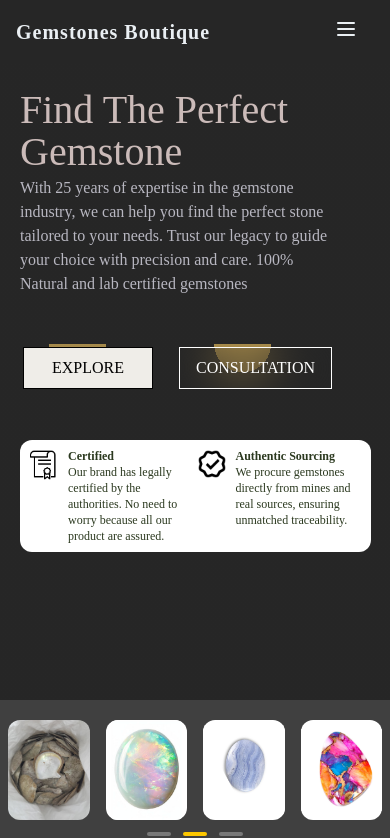
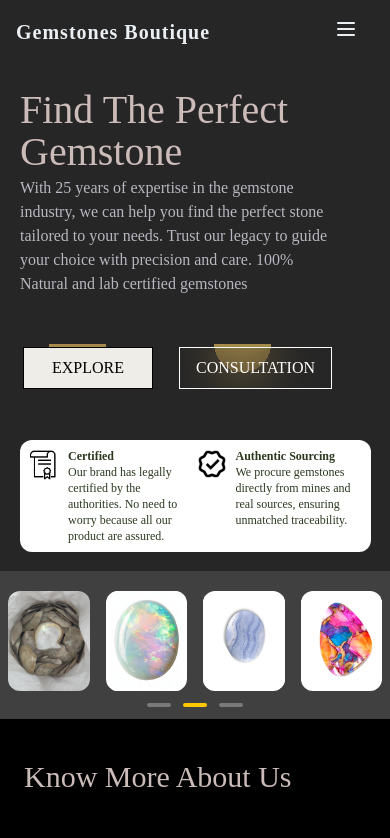
Before and after one commit to JatinMehta007/Freelance-project, a React (Vite) app: page / in a window 390 px wide. Shown: the top 838 px of the page. Built offline with nearby package versions, Linux system fonts and the light colour scheme; grey boxes are pictures that could not be loaded; a web font is replaced by a local one.

Commit message:
make responsive

```diff
--- a/src/pages/LandingPage.jsx
+++ b/src/pages/LandingPage.jsx
@@ -9,12 +9,12 @@ export const Landing = () => {
       <div
         id="Home"
         style={{ fontFamily: '"Times New Roman", Times, serif' }}
-        className="xl:h-screen md:h-[700px] lg:h-[750px] h-[700px] w-screen overflow-hidden flex-col  items-center  bg-gradient-to-r  from-neutral-800 via-neutral-800 to-neutral-800"
+        className="xl:h-screen sm:h-[600px] md:h-[700px] lg:h-[750px] pb-10 md:pb-0 h-full w-screen overflow-hidden flex-col  items-center  bg-gradient-to-r  from-neutral-800 via-neutral-800 to-neutral-800"
       >
         {/* Overlayed Text */}
         <div className="xl:grid xl:grid-cols-[40%_60%] ">
           <div className="">
-            <div className=" relative  w-[100%]  left-5 sm:left-10 lg:left-20 xl:left-24  z-30 top-20 md:top-32 text-[40px] md:text-7xl">
+            <div className=" relative  w-[100%]  left-5 sm:left-10 lg:left-20 xl:left-24  z-30 top-20 md:top-32 text-[40px] sm:text-6xl md:text-7xl">
               <p className=" font-normal   text-[#CBBBB9]  md:pr-0  ">
                 Find The Perfect{" "}
               </p>
@@ -32,7 +32,7 @@ export const Landing = () => {
                     onClick={() => {
                       navigate("/gallery");
                     }}
-                    className=" cursor-pointer text-black bg-[#EFEDE8]  font-normal uppercase border  px-7 lg:px-10 py-2  text-base md:text-lg"
+                    className=" cursor-pointer text-black bg-[#EFEDE8]  font-normal uppercase border  px-7 sm:px-10 py-2  text-base md:text-lg"
                   >
                     Explore
                   </button>
@@ -40,7 +40,7 @@ export const Landing = () => {
                 <MovingButton>
                   <a
                     href="#contact"
-                    className="flex text-white px-4 lg:px-10 py-2 font-normal uppercase border   text-base md:text-lg"
+                    className="flex text-white px-4 sm:px-10 py-2 font-normal uppercase border   text-base md:text-lg"
                   >
                     Consultation
                   </a>
@@ -48,7 +48,7 @@ export const Landing = () => {
               </div>
               <div></div>
               <div>
-                <div className="w-[90%] lg:w-[750px] absolute py-2 px-2 lg:px-8 lg:py-6 grid-cols-2 grid mt-12 bg-white rounded-xl mx-auto md:mx-0">
+                <div className="w-[90%] lg:w-[750px]  lg:absolute py-2 px-2  md:px-4 md:py-4 lg:px-8 lg:py-6 grid-cols-2 grid mt-12 bg-white rounded-xl  md:mx-0">
                   <div className="flex justify-center">
                     <img
                       src="./diploma.png"
```
